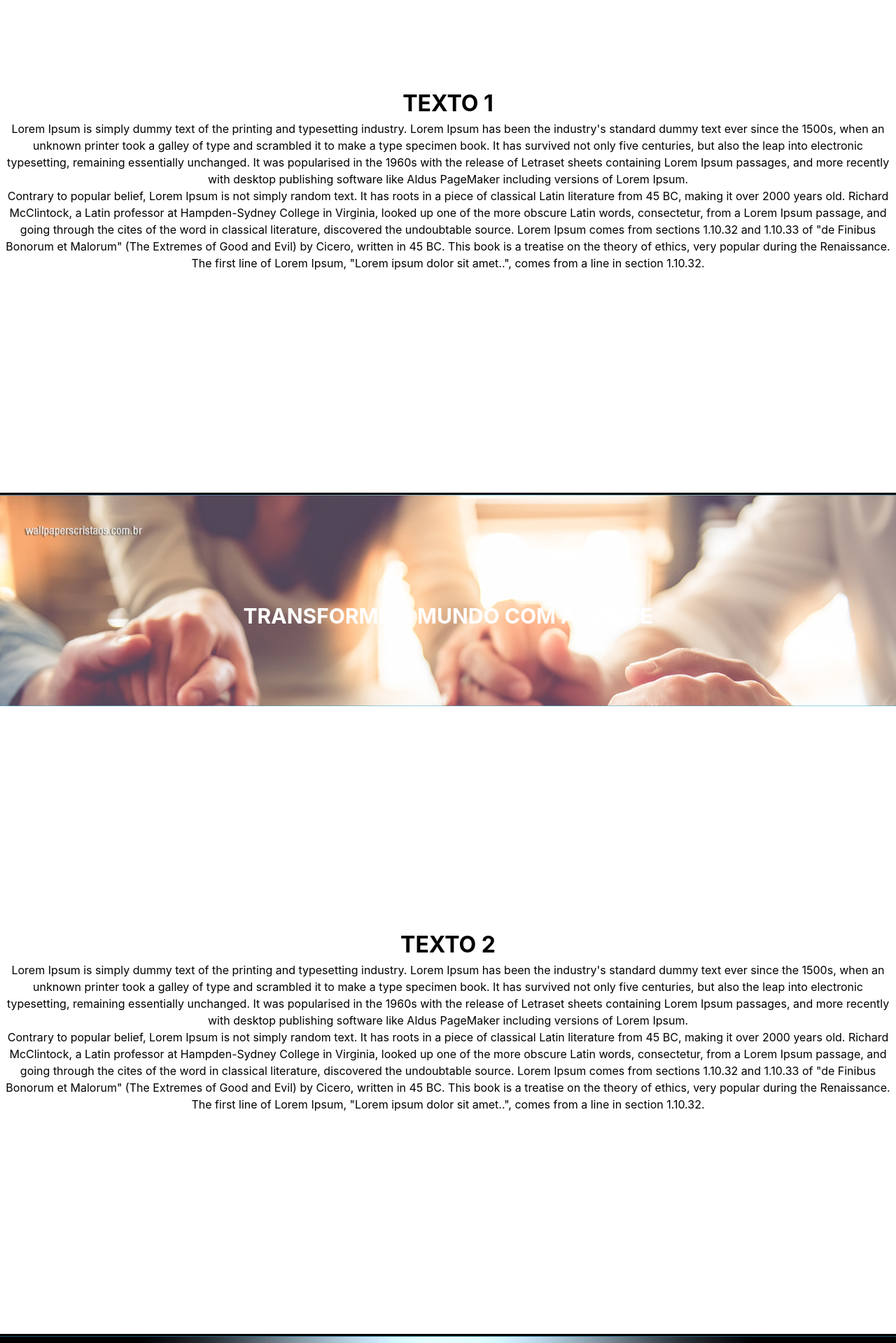
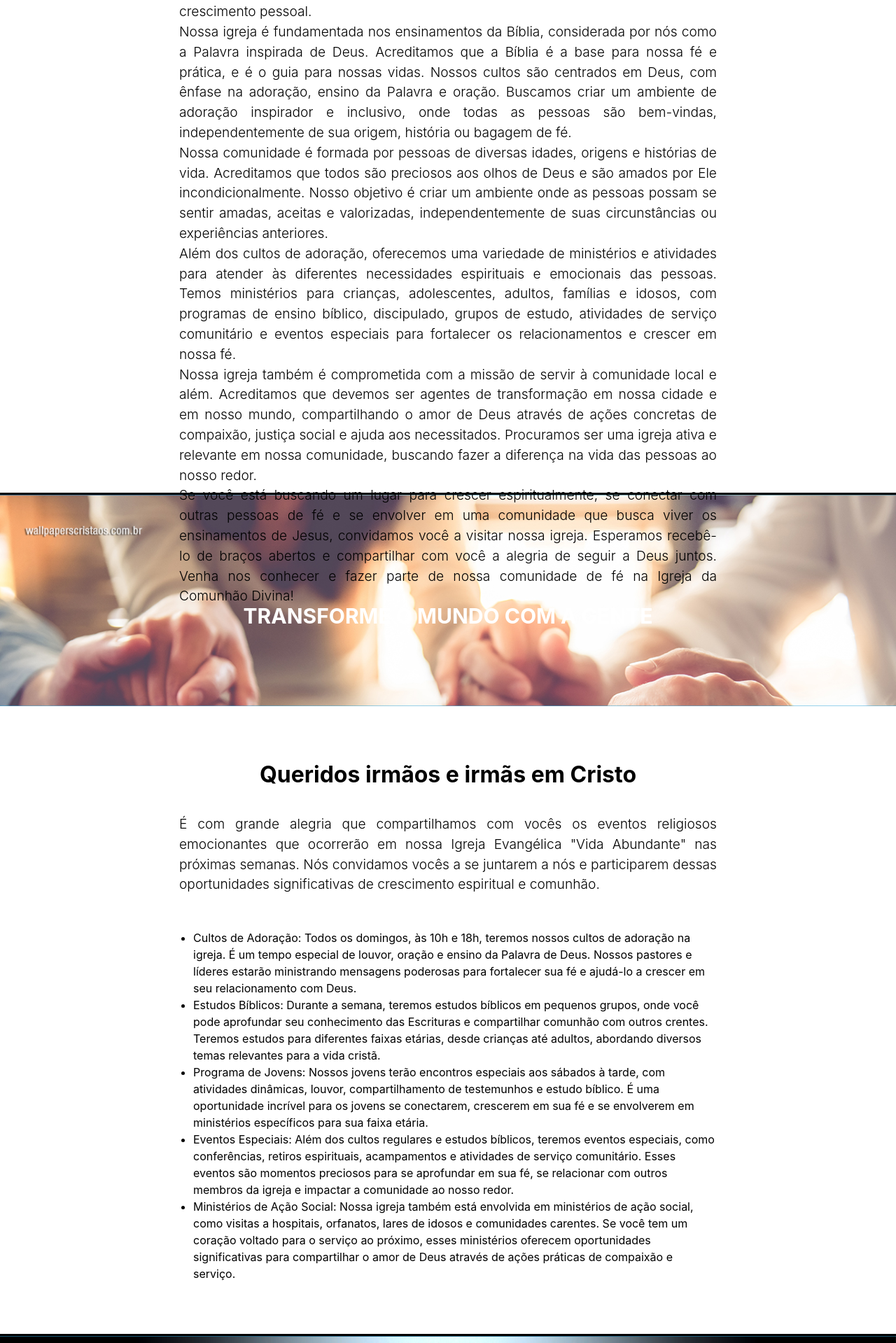
Before and after one commit to Codinomexanm/landingPage__reactjs, a React (Vite) app: page / in a window 1280 px wide. Shown: the part 1881-3800 px from the top of the page at 70% size. Built offline with nearby package versions, Linux system fonts and the light colour scheme; no server answers.

Commit message:
textos finais

```diff
--- a/src/components/Container/Container.css
+++ b/src/components/Container/Container.css
@@ -79,6 +79,14 @@
     font-size: 30px;
     font-weight: bolder;
 }
+.gals{
+    display: inline-flex;
+    height: auto;
+}
+.xxt2{
+    height: auto;
+    width: 100%;
+}
 .xxt {
     display: flex;
     width: 100%;
@@ -91,20 +99,50 @@
     margin: 0 auto;
     text-align: center;
 }
-.gals{
-    display: inline-flex;
+.xs_content{
     height: auto;
+    min-height: 700px;
+    place-items: center;
+    width: 100%;
+    max-width: 60%;
+    margin: 0 auto;
+
 }
-.xxt2{
-    height: 500px;
-    width: 100%;
+.xs_content h1{
+    margin-bottom: 1em;
 }
-
-
+.xs_content p{
+    font-size: 1.2em;
+    font-weight: 300;
+    text-align: justify;
+}
+.xs_content ul li{
+    text-align: start;
+}
+.xs_content ul{
+    margin-left: 20px;
+}
 @media screen and (max-width: 780px) {
 
     #transform-world1 {
        background-position: 50%;
     }
+    .xxt {
+        height: auto;
+        border-bottom: none;
+        margin-bottom: 3em;
+       }
+    .xs_content{
+        min-height: 700px;
+        max-width: 80%;
+        margin: 0 auto;
+    }
+    .xs_content p{
+        font-weight: 500;
+        text-align: left;
+    }
+    .xs_content h1{
+        margin-top: 1em;
+    }
 
 }
--- a/src/components/Container/Container.jsx
+++ b/src/components/Container/Container.jsx
@@ -8,20 +8,36 @@ import Gallery from './Galery'
 const Container = () => {
   return (
     <div className='containery'>
-      <div className='xxt xs'>
-        <h1>TEXTO 1</h1>
-        <p>Lorem Ipsum is simply dummy text of the printing and typesetting industry. Lorem Ipsum has been the industry's standard dummy text ever since the 1500s, when an unknown printer took a galley of type and scrambled it to make a type specimen book. It has survived not only five centuries, but also the leap into electronic typesetting, remaining essentially unchanged. It was popularised in the 1960s with the release of Letraset sheets containing Lorem Ipsum passages, and more recently with desktop publishing software like Aldus PageMaker including versions of Lorem Ipsum.</p>
-        <p>Contrary to popular belief, Lorem Ipsum is not simply random text. It has roots in a piece of classical Latin literature from 45 BC, making it over 2000 years old. Richard McClintock, a Latin professor at Hampden-Sydney College in Virginia, looked up one of the more obscure Latin words, consectetur, from a Lorem Ipsum passage, and going through the cites of the word in classical literature, discovered the undoubtable source. Lorem Ipsum comes from sections 1.10.32 and 1.10.33 of "de Finibus Bonorum et Malorum" (The Extremes of Good and Evil) by Cicero, written in 45 BC. This book is a treatise on the theory of ethics, very popular during the Renaissance. The first line of Lorem Ipsum, "Lorem ipsum dolor sit amet..", comes from a line in section 1.10.32.</p>
+      <div className='xxt'>
+        <div className='xs_content'>
+          <h1>Bem-vindo à Igreja da Comunhão Divina!</h1>
+          <p>É com grande alegria que lhe damos as boas-vindas à nossa comunidade de fé. Somos uma igreja dedicada a glorificar a Deus e a compartilhar o amor de Jesus Cristo com todos aqueles que nos visitam. Nossa igreja é um lugar acolhedor, onde você pode encontrar companheirismo, encorajamento espiritual e oportunidades de crescimento pessoal.</p>
+          <p>Nossa igreja é fundamentada nos ensinamentos da Bíblia, considerada por nós como a Palavra inspirada de Deus. Acreditamos que a Bíblia é a base para nossa fé e prática, e é o guia para nossas vidas. Nossos cultos são centrados em Deus, com ênfase na adoração, ensino da Palavra e oração. Buscamos criar um ambiente de adoração inspirador e inclusivo, onde todas as pessoas são bem-vindas, independentemente de sua origem, história ou bagagem de fé.</p>
+          <p>Nossa comunidade é formada por pessoas de diversas idades, origens e histórias de vida. Acreditamos que todos são preciosos aos olhos de Deus e são amados por Ele incondicionalmente. Nosso objetivo é criar um ambiente onde as pessoas possam se sentir amadas, aceitas e valorizadas, independentemente de suas circunstâncias ou experiências anteriores.</p>
+          <p>Além dos cultos de adoração, oferecemos uma variedade de ministérios e atividades para atender às diferentes necessidades espirituais e emocionais das pessoas. Temos ministérios para crianças, adolescentes, adultos, famílias e idosos, com programas de ensino bíblico, discipulado, grupos de estudo, atividades de serviço comunitário e eventos especiais para fortalecer os relacionamentos e crescer em nossa fé.</p>
+          <p>Nossa igreja também é comprometida com a missão de servir à comunidade local e além. Acreditamos que devemos ser agentes de transformação em nossa cidade e em nosso mundo, compartilhando o amor de Deus através de ações concretas de compaixão, justiça social e ajuda aos necessitados. Procuramos ser uma igreja ativa e relevante em nossa comunidade, buscando fazer a diferença na vida das pessoas ao nosso redor.</p>
+          <p>Se você está buscando um lugar para crescer espiritualmente, se conectar com outras pessoas de fé e se envolver em uma comunidade que busca viver os ensinamentos de Jesus, convidamos você a visitar nossa igreja. Esperamos recebê-lo de braços abertos e compartilhar com você a alegria de seguir a Deus juntos. Venha nos conhecer e fazer parte de nossa comunidade de fé na Igreja da Comunhão Divina!</p>
+        </div>
+
       </div>
       <div>
         <section id="transform-world">
           <p>TRANSFORME O MUNDO COM A GENTE</p>
         </section>
       </div>
-      <div className='xxt xs'>
-        <h1>TEXTO 2</h1>
-        <p>Lorem Ipsum is simply dummy text of the printing and typesetting industry. Lorem Ipsum has been the industry's standard dummy text ever since the 1500s, when an unknown printer took a galley of type and scrambled it to make a type specimen book. It has survived not only five centuries, but also the leap into electronic typesetting, remaining essentially unchanged. It was popularised in the 1960s with the release of Letraset sheets containing Lorem Ipsum passages, and more recently with desktop publishing software like Aldus PageMaker including versions of Lorem Ipsum.</p>
-        <p>Contrary to popular belief, Lorem Ipsum is not simply random text. It has roots in a piece of classical Latin literature from 45 BC, making it over 2000 years old. Richard McClintock, a Latin professor at Hampden-Sydney College in Virginia, looked up one of the more obscure Latin words, consectetur, from a Lorem Ipsum passage, and going through the cites of the word in classical literature, discovered the undoubtable source. Lorem Ipsum comes from sections 1.10.32 and 1.10.33 of "de Finibus Bonorum et Malorum" (The Extremes of Good and Evil) by Cicero, written in 45 BC. This book is a treatise on the theory of ethics, very popular during the Renaissance. The first line of Lorem Ipsum, "Lorem ipsum dolor sit amet..", comes from a line in section 1.10.32.</p>
+      <div className='xxt'>
+        <div className='xs_content'>
+          <h1>Queridos irmãos e irmãs em Cristo</h1>
+          <p style={{ marginBottom: 50 }}>É com grande alegria que compartilhamos com vocês os eventos religiosos emocionantes que ocorrerão em nossa Igreja Evangélica "Vida Abundante" nas próximas semanas. Nós convidamos vocês a se juntarem a nós e participarem dessas oportunidades significativas de crescimento espiritual e comunhão.</p>
+          <ul>
+            <li>Cultos de Adoração: Todos os domingos, às 10h e 18h, teremos nossos cultos de adoração na igreja. É um tempo especial de louvor, oração e ensino da Palavra de Deus. Nossos pastores e líderes estarão ministrando mensagens poderosas para fortalecer sua fé e ajudá-lo a crescer em seu relacionamento com Deus.</li>
+            <li>Estudos Bíblicos: Durante a semana, teremos estudos bíblicos em pequenos grupos, onde você pode aprofundar seu conhecimento das Escrituras e compartilhar comunhão com outros crentes. Teremos estudos para diferentes faixas etárias, desde crianças até adultos, abordando diversos temas relevantes para a vida cristã.</li>
+            <li>Programa de Jovens: Nossos jovens terão encontros especiais aos sábados à tarde, com atividades dinâmicas, louvor, compartilhamento de testemunhos e estudo bíblico. É uma oportunidade incrível para os jovens se conectarem, crescerem em sua fé e se envolverem em ministérios específicos para sua faixa etária.</li>
+            <li>Eventos Especiais: Além dos cultos regulares e estudos bíblicos, teremos eventos especiais, como conferências, retiros espirituais, acampamentos e atividades de serviço comunitário. Esses eventos são momentos preciosos para se aprofundar em sua fé, se relacionar com outros membros da igreja e impactar a comunidade ao nosso redor.</li>
+            <li>Ministérios de Ação Social: Nossa igreja também está envolvida em ministérios de ação social, como visitas a hospitais, orfanatos, lares de idosos e comunidades carentes. Se você tem um coração voltado para o serviço ao próximo, esses ministérios oferecem oportunidades significativas para compartilhar o amor de Deus através de ações práticas de compaixão e serviço.</li>
+          </ul>
+        </div>
+
       </div>
       <div>
         <section id="transform-world1">
--- a/src/components/Container/Galery/style.css
+++ b/src/components/Container/Galery/style.css
@@ -24,12 +24,14 @@
   background: #fff;
   box-shadow: 0 0 10px rgba(0, 0, 0, 0.1);
   transition: transform 100ms ease-in-out;
+  border-radius: 8px 8px 0 0;
 }
 .post:hover {
   transform: scale(1.05);
 }
 .post img {
   max-width: 100%;
+  border-radius: 8px 8px 0 0;
 }
 .post-content {
   padding: 30px;
```
